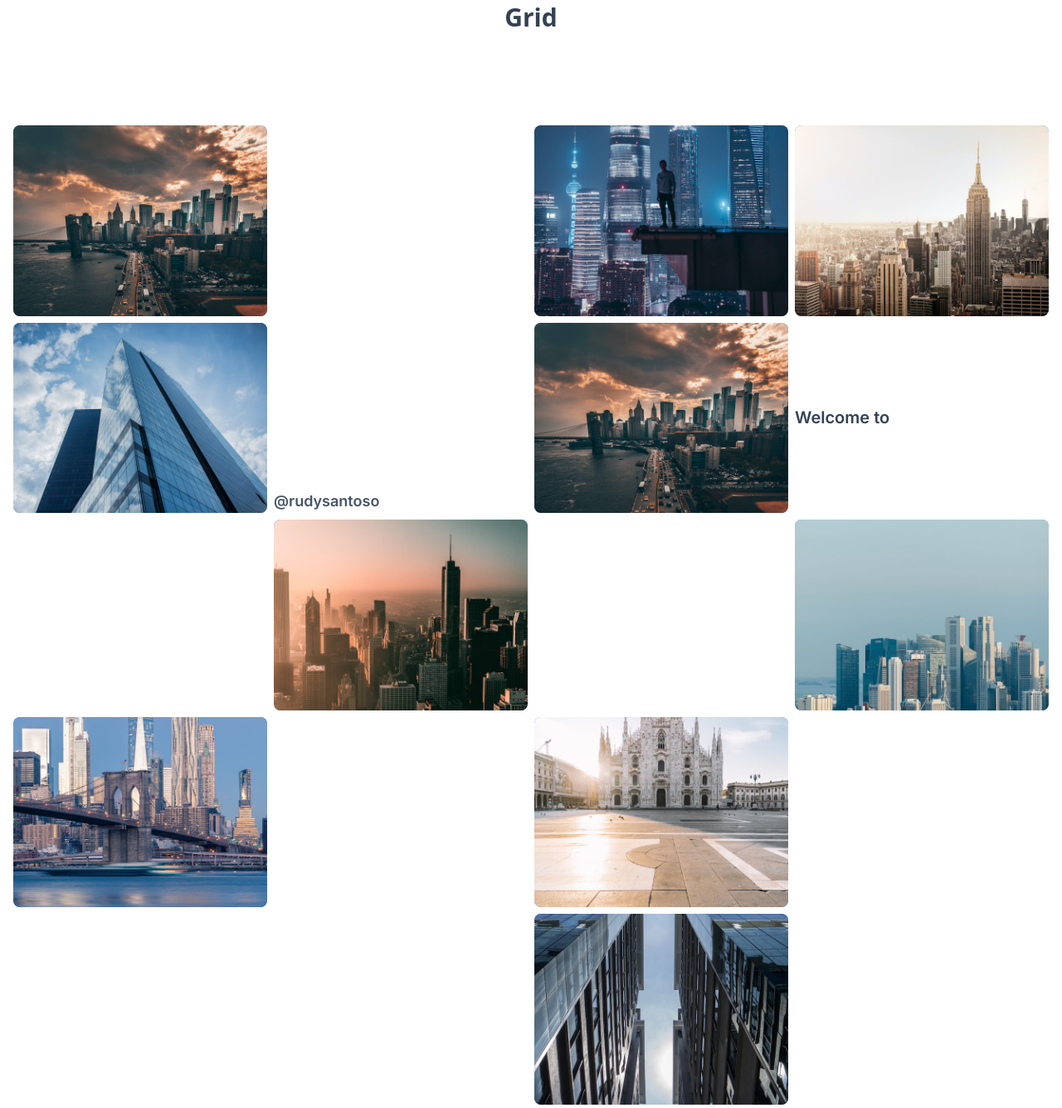
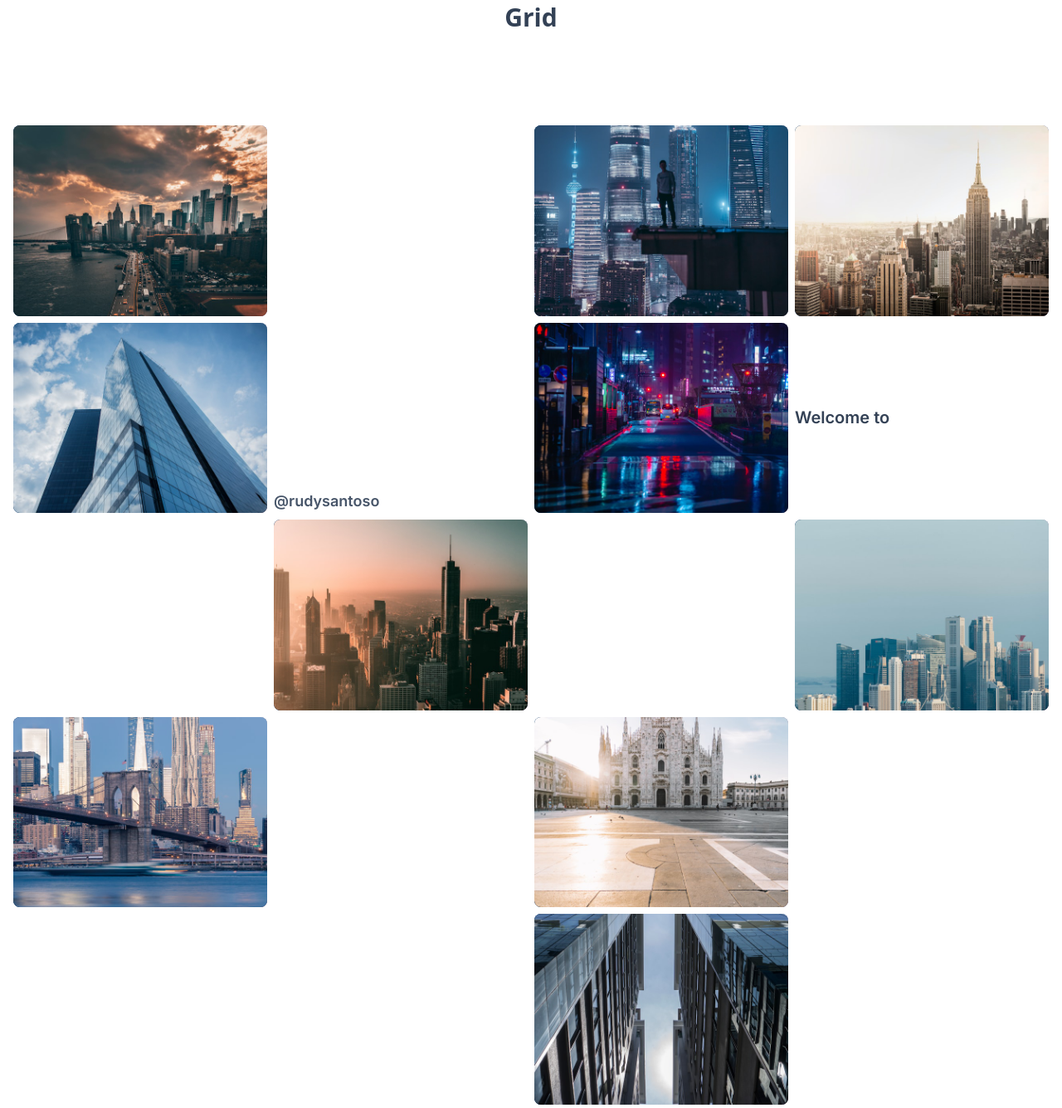
Before and after one commit to erdibe/belajar-tailwindcss, a website: page index.html in a window 1280 px wide. Shown: the part 6620-7955 px from the top of the page at 83% size. Drawn offline with Linux system fonts and the light colour scheme.

Commit message:
fixed grid background

```diff
--- a/index.html
+++ b/index.html
@@ -290,34 +290,54 @@
       <div class="h-15 text-lg font-semibold text-slate-600 md:col-start-2 md:row-start-2 md:flex"><span class="self-end">@rudysantoso</span></div>
 
       <div class="group grid-card">
-        <div class="grid-card-img bg-[url('/img/grid/1.jpg')]"></div>
+        <div class="grid-card-img">
+          <img src="img/grid/1.jpg" alt="g1" />
+        </div>
       </div>
       <div class="group grid-card md:col-start-3">
-        <div class="grid-card-img bg-[url('/img/grid/2.jpg')]"></div>
+        <div class="grid-card-img">
+          <img src="img/grid/2.jpg" alt="g2" />
+        </div>
       </div>
       <div class="group grid-card">
-        <div class="grid-card-img bg-[url('/img/grid/3.jpg')]"></div>
+        <div class="grid-card-img">
+          <img src="img/grid/3.jpg" alt="g3" />
+        </div>
       </div>
       <div class="group grid-card">
-        <div class="grid-card-img bg-[url('/img/grid/4.jpg')]"></div>
+        <div class="grid-card-img">
+          <img src="img/grid/4.jpg" alt="4" />
+        </div>
       </div>
       <div class="group grid-card">
-        <div class="grid-card-img marker:bg-[url('/img/grid/5.jpg')]"></div>
+        <div class="grid-card-img marker">
+          <img src="img/grid/5.jpg" alt="5" />
+        </div>
       </div>
       <div class="group grid-card md:col-start-2">
-        <div class="grid-card-img bg-[url('/img/grid/6.jpg')]"></div>
+        <div class="grid-card-img">
+          <img src="img/grid/6.jpg" alt="6" />
+        </div>
       </div>
       <div class="group grid-card md:col-start-4">
-        <div class="grid-card-img bg-[url('/img/grid/7.jpg')]"></div>
+        <div class="grid-card-img">
+          <img src="img/grid/7.jpg" alt="7" />
+        </div>
       </div>
       <div class="group grid-card">
-        <div class="grid-card-img bg-[url('/img/grid/8.jpg')]"></div>
+        <div class="grid-card-img">
+          <img src="img/grid/8.jpg" alt="8" />
+        </div>
       </div>
       <div class="group grid-card md:col-start-3">
-        <div class="grid-card-img bg-[url('/img/grid/9.jpg')]"></div>
+        <div class="grid-card-img">
+          <img src="img/grid/9.jpg" alt="9" />
+        </div>
       </div>
       <div class="group grid-card md:col-start-3">
-        <div class="grid-card-img bg-[url('/img/grid/10.jpg')]"></div>
+        <div class="grid-card-img">
+          <img src="img/grid/10.jpg" alt="10" />
+        </div>
       </div>
     </div>
 
```
